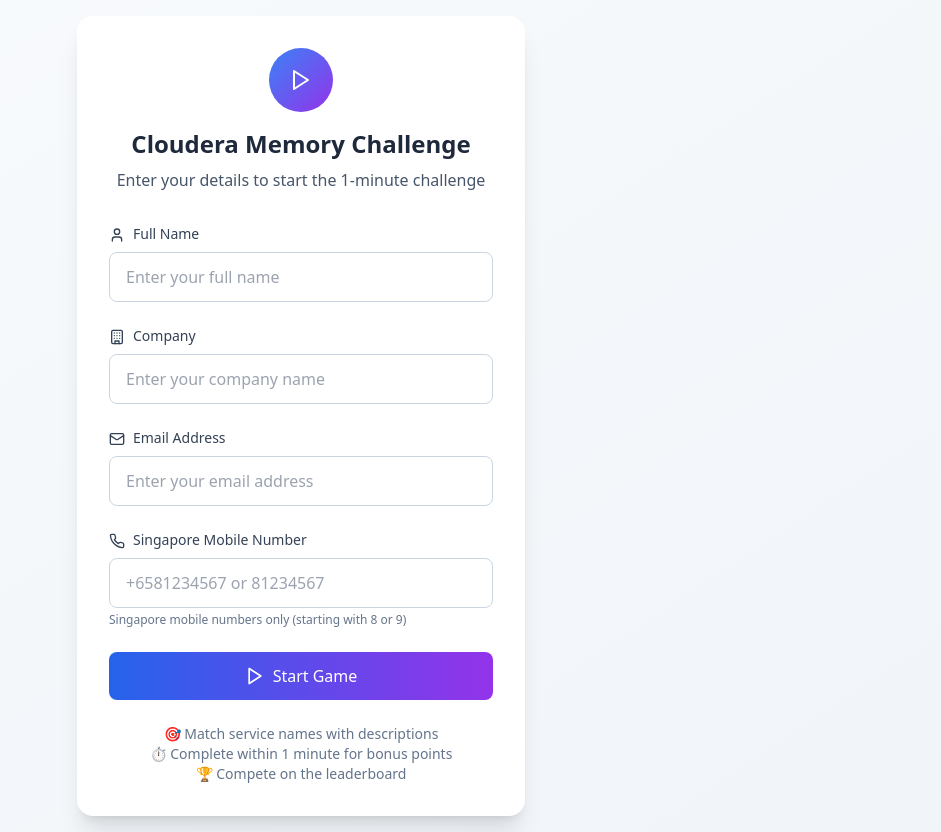
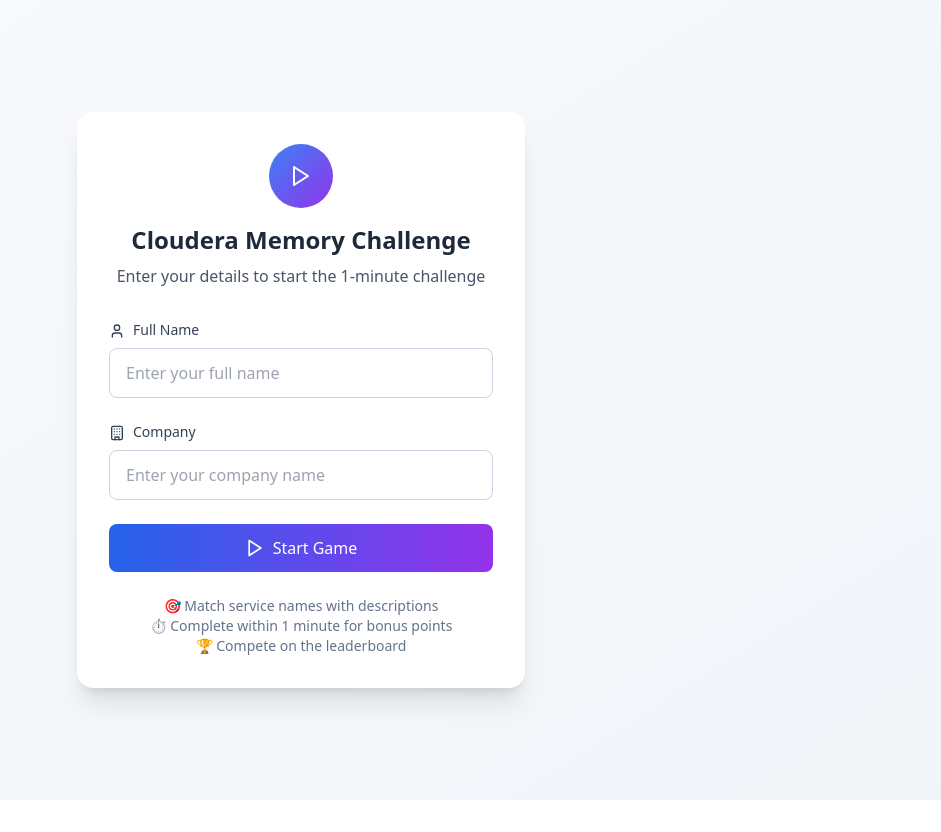
Before and after one commit to thammuio/evolve25-ai-bar-game, a React (Vite) app: page / in a window 1280 px wide. Shown: the whole page, without its empty margins (339-1280 px from the left). After the commit the page ends 800 px from the top, so only its background shows below. Built offline with nearby package versions, Linux system fonts and the light colour scheme.

Commit message:
updated registration

```diff
--- a/src/components/PlayerRegistration.tsx
+++ b/src/components/PlayerRegistration.tsx
@@ -1,7 +1,7 @@
 import React, { useState } from 'react';
-import { User, Building, Phone, Play, Mail } from 'lucide-react';
+import { User, Building, Play } from 'lucide-react';
 import { Player } from '../types/game';
-import { savePlayer, getPlayerByMobile } from '../utils/storage';
+import { savePlayer, getPlayerByName } from '../utils/storage';
 
 interface PlayerRegistrationProps {
   onPlayerReady: (player: Player) => void;
@@ -10,24 +10,10 @@
 export const PlayerRegistration: React.FC<PlayerRegistrationProps> = ({ onPlayerReady }) => {
   const [formData, setFormData] = useState({
     name: '',
-    company: '',
-    mobile: '',
-    email: ''
+    company: ''
   });
   const [errors, setErrors] = useState<Record<string, string>>({});
   const [isLoading, setIsLoading] = useState(false);
-
-  const validateSingaporeMobile = (mobile: string): boolean => {
-    // Singapore mobile numbers: +65 followed by 8 or 9 and 7 more digits
-    // Formats: +6581234567, +6591234567, 81234567, 91234567
-    const sgMobileRegex = /^(\+65)?[89]\d{7}$/;
-    return sgMobileRegex.test(mobile.replace(/\s/g, ''));
-  };
-
-  const validateEmail = (email: string): boolean => {
-    const emailRegex = /^[^\s@]+@[^\s@]+\.[^\s@]+$/;
-    return emailRegex.test(email);
-  };
 
   const validateForm = (): boolean => {
     const newErrors: Record<string, string> = {};
@@ -42,18 +28,6 @@
       newErrors.company = 'Company is required';
     }
 
-    if (!formData.email.trim()) {
-      newErrors.email = 'Email is required';
-    } else if (!validateEmail(formData.email.trim())) {
-      newErrors.email = 'Please enter a valid email address';
-    }
-
-    if (!formData.mobile.trim()) {
-      newErrors.mobile = 'Mobile number is required';
-    } else if (!validateSingaporeMobile(formData.mobile.trim())) {
-      newErrors.mobile = 'Please enter a valid Singapore mobile number (e.g., +6581234567 or 81234567)';
-    }
-
     setErrors(newErrors);
     return Object.keys(newErrors).length === 0;
   };
@@ -66,21 +40,13 @@
     setIsLoading(true);
 
     try {
-      // Normalize mobile number format
-      let normalizedMobile = formData.mobile.trim().replace(/\s/g, '');
-      if (!normalizedMobile.startsWith('+65')) {
-        normalizedMobile = '+65' + normalizedMobile;
-      }
-
-      // Check if player exists
-      const existingPlayer = getPlayerByMobile(normalizedMobile);
+      // Check if player exists by name
+      const existingPlayer = getPlayerByName(formData.name.trim());
 
       const player: Player = {
         id: existingPlayer?.id || Date.now().toString(),
         name: formData.name.trim(),
         company: formData.company.trim(),
-        mobile: normalizedMobile,
-        email: formData.email.trim().toLowerCase(),
         timestamp: Date.now()
       };
 
@@ -154,47 +120,6 @@
             )}
           </div>
 
-          <div>
-            <label className="block text-sm font-medium text-slate-700 mb-2">
-              <Mail size={16} className="inline mr-2" />
-              Email Address
-            </label>
-            <input
-              type="email"
-              value={formData.email}
-              onChange={(e) => handleInputChange('email', e.target.value)}
-              className={`w-full px-4 py-3 border rounded-lg focus:ring-2 focus:ring-blue-500 focus:border-blue-500 transition-colors ${
-                errors.email ? 'border-red-500' : 'border-slate-300'
-              }`}
-              placeholder="Enter your email address"
-            />
-            {errors.email && (
-              <p className="text-red-500 text-sm mt-1">{errors.email}</p>
-            )}
-          </div>
-
-          <div>
-            <label className="block text-sm font-medium text-slate-700 mb-2">
-              <Phone size={16} className="inline mr-2" />
-              Singapore Mobile Number
-            </label>
-            <input
-              type="tel"
-              value={formData.mobile}
-              onChange={(e) => handleInputChange('mobile', e.target.value)}
-              className={`w-full px-4 py-3 border rounded-lg focus:ring-2 focus:ring-blue-500 focus:border-blue-500 transition-colors ${
-                errors.mobile ? 'border-red-500' : 'border-slate-300'
-              }`}
-              placeholder="+6581234567 or 81234567"
-            />
-            {errors.mobile && (
-              <p className="text-red-500 text-sm mt-1">{errors.mobile}</p>
-            )}
-            <p className="text-xs text-slate-500 mt-1">
-              Singapore mobile numbers only (starting with 8 or 9)
-            </p>
-          </div>
-
           <button
             type="submit"
             disabled={isLoading}
--- a/src/types/game.ts
+++ b/src/types/game.ts
@@ -2,8 +2,6 @@
   id: string;
   name: string;
   company: string;
-  mobile: string;
-  email: string;
   timestamp: number;
 }
 
--- a/src/utils/storage.ts
+++ b/src/utils/storage.ts
@@ -5,7 +5,7 @@
 
 export const savePlayer = (player: Player): void => {
   const players = getPlayers();
-  const existingIndex = players.findIndex(p => p.mobile === player.mobile);
+  const existingIndex = players.findIndex(p => p.name === player.name);
 
   if (existingIndex >= 0) {
     players[existingIndex] = player;
@@ -21,9 +21,9 @@
   return stored ? JSON.parse(stored) : [];
 };
 
-export const getPlayerByMobile = (mobile: string): Player | null => {
+export const getPlayerByName = (name: string): Player | null => {
   const players = getPlayers();
-  return players.find(p => p.mobile === mobile) || null;
+  return players.find(p => p.name === name) || null;
 };
 
 export const saveGameScore = (score: GameScore): void => {
```
Also changed, not shown: 1 other file (tests, documents, lock files or other folders).
